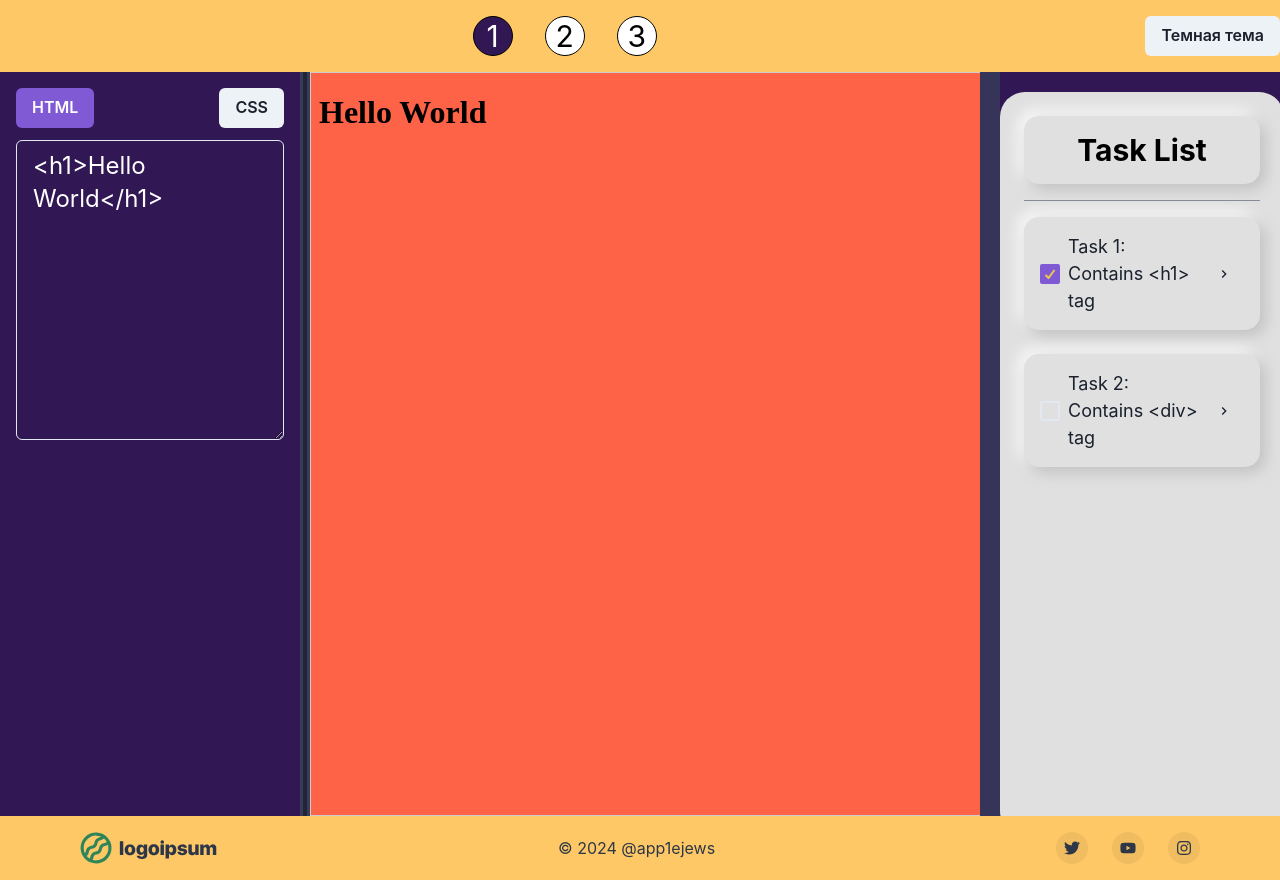
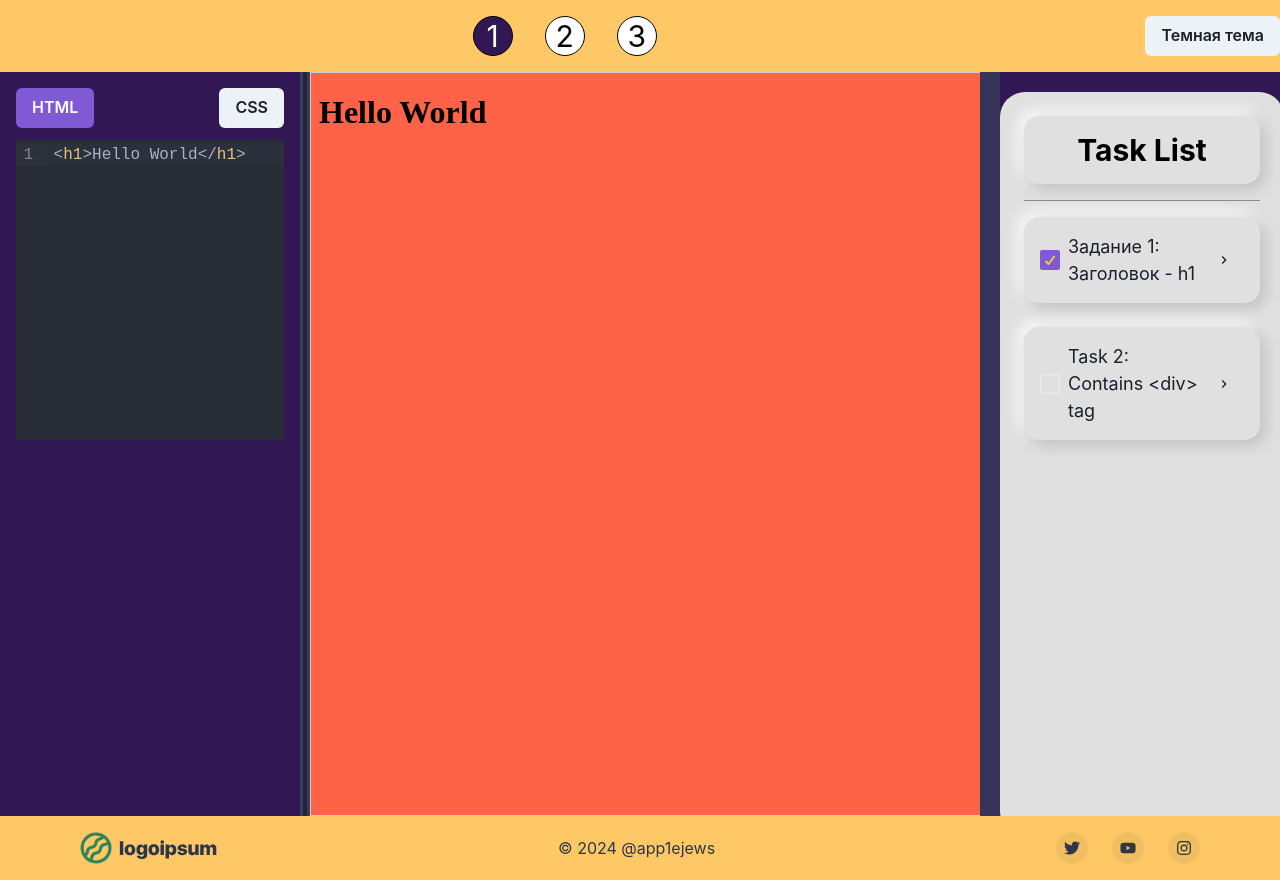
Before and after one commit to PuzyrevHarkovskii/web-app-prototype, a Next.js app: page / in a window 1280 px wide. Built offline with nearby package versions, Linux system fonts and the light colour scheme.

Commit message:
codemirror added

```diff
--- /dev/null
+++ b/app/components/CodeEditor.tsx
@@ -0,0 +1,26 @@
+import React from "react";
+import CodeMirror from "@uiw/react-codemirror";
+import { css } from "@codemirror/lang-css";
+import { ViewUpdate } from "@codemirror/view";
+
+function CodeEditor() {
+  const [value, setValue] = React.useState(
+    "body { background-color: lightblue; }"
+  );
+
+  const onChange = React.useCallback((val: string, viewUpdate: ViewUpdate) => {
+    console.log("val:", val);
+    setValue(val);
+  }, []);
+
+  return (
+    <CodeMirror
+      value={value}
+      height="200px"
+      extensions={[css()]}
+      onChange={onChange}
+    />
+  );
+}
+
+export default CodeEditor;
--- a/app/components/LeftSection.tsx
+++ b/app/components/LeftSection.tsx
@@ -1,5 +1,9 @@
-import React, { useState } from "react";
-import { Box, Textarea, Button, ButtonGroup } from "@chakra-ui/react";
+import React, { useState, useCallback } from "react";
+import { Box, Button, ButtonGroup } from "@chakra-ui/react";
+import CodeMirror from "@uiw/react-codemirror";
+import { css } from "@codemirror/lang-css";
+import { html } from "@codemirror/lang-html";
+import { ViewUpdate } from "@codemirror/view";
 
 const LeftSection = ({
   width,
@@ -23,15 +27,18 @@ const LeftSection = ({
     setActiveButton(lang);
   };
 
-  const handleContentChange = (e: React.ChangeEvent<HTMLTextAreaElement>) => {
-    if (activeButton === "html") {
-      setHtmlContent(e.target.value);
-      setHtmlCode(e.target.value);
-    } else {
-      setCssContent(e.target.value);
-      setCssCode(e.target.value);
-    }
-  };
+  const handleContentChange = useCallback(
+    (val: string, viewUpdate: ViewUpdate) => {
+      if (activeButton === "html") {
+        setHtmlContent(val);
+        setHtmlCode(val);
+      } else {
+        setCssContent(val);
+        setCssCode(val);
+      }
+    },
+    [activeButton, setHtmlCode, setCssCode]
+  );
 
   return (
     <Box bg="#311855" width={`${width}px`} height="100%" padding="1rem">
@@ -50,12 +57,15 @@ const LeftSection = ({
         </Button>
       </ButtonGroup>
 
-      <Textarea
-        color={"white"}
-        fontSize={"2xl"}
+      <CodeMirror
         value={activeButton === "html" ? htmlContent : cssContent}
+        height="300px"
+        extensions={activeButton === "html" ? [html()] : [css()]}
         onChange={handleContentChange}
-        height="300px"
+        style={{
+          fontSize: "1rem",
+        }}
+        theme={"dark"}
       />
     </Box>
   );
--- a/app/components/RightSection.tsx
+++ b/app/components/RightSection.tsx
@@ -143,7 +143,7 @@ const RightSection = ({
                 isChecked={checkedTasks.task1}
                 onChange={() => toggleAccordion(1)}
               >
-                Task 1: Contains {"<h1>"} tag
+                Задание 1: Заголовок - h1
               </Checkbox>
               <IconButton
                 ml="auto"
--- a/package.json
+++ b/package.json
@@ -17,6 +17,7 @@
     "@codemirror/basic-setup": "^0.20.0",
     "@codemirror/lang-css": "^6.3.0",
     "@codemirror/lang-html": "^6.4.9",
+    "@codemirror/lang-sass": "^6.0.2",
     "@codemirror/state": "^6.4.1",
     "@codemirror/view": "^6.34.1",
     "@emotion/react": "^11.13.3",
```
Also changed, not shown: 1 other file (tests, documents, lock files or other folders).
